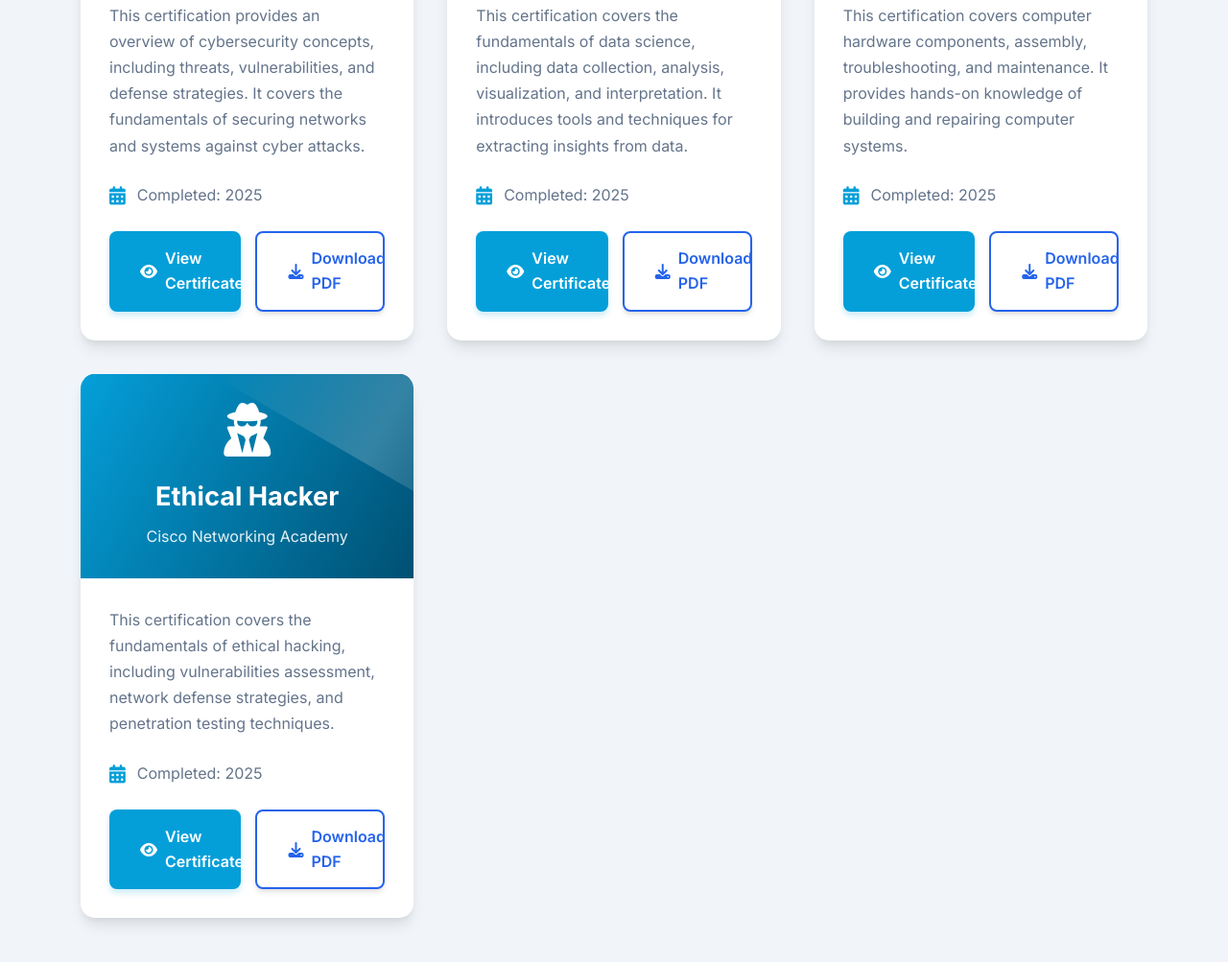
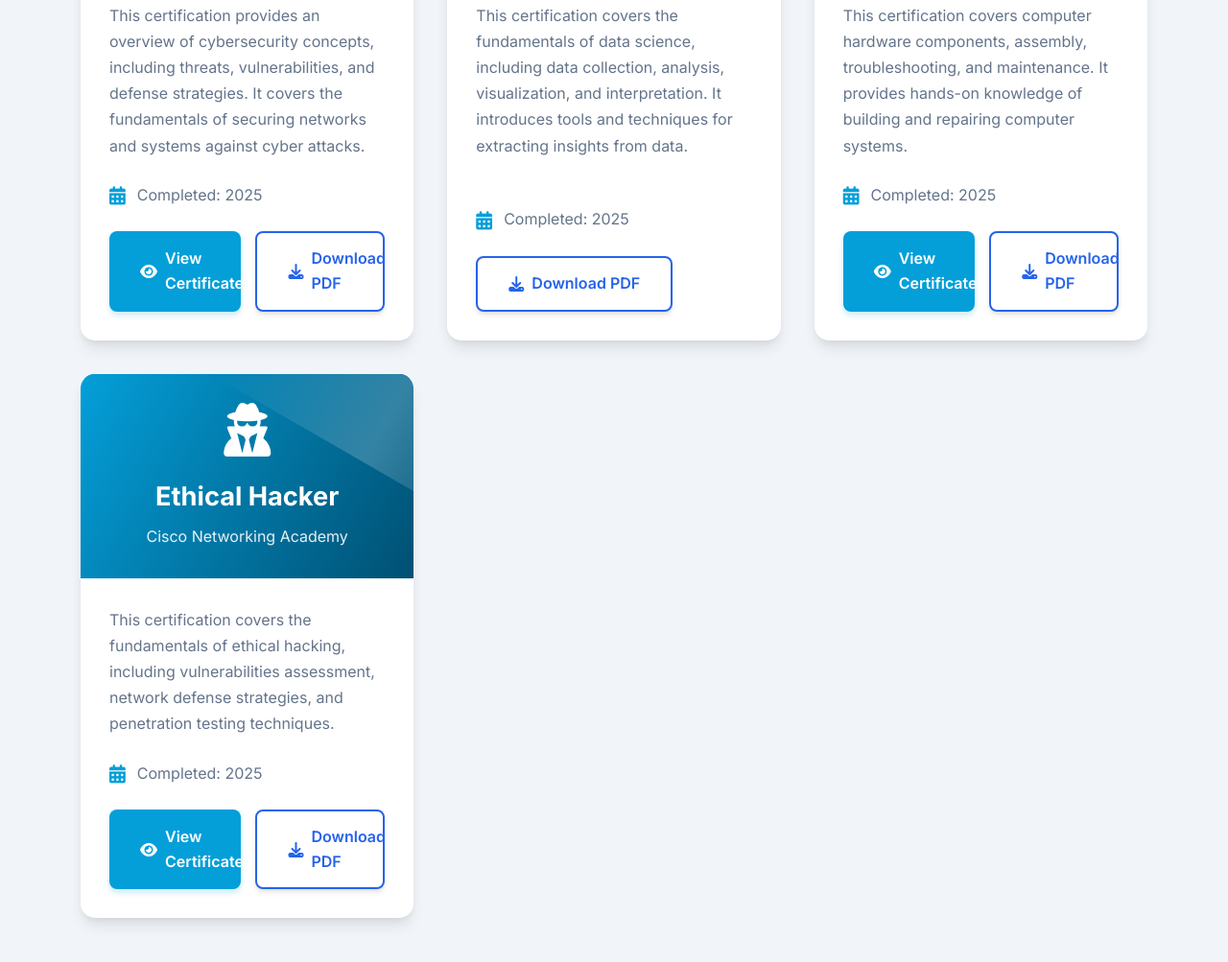
Before and after one commit to Bafana4949/Bafana_Portfolio, a plain HTML site: page index.html in a window 1280 px wide. Shown: the part 3291-4294 px from the top of the page at 96% size. Drawn offline with Linux system fonts and the light colour scheme.

Commit message:
Update index.html

```diff
--- a/index.html
+++ b/index.html
@@ -1552,7 +1552,7 @@
                             <span>Completed: 2025</span>
                         </div>
                         <div class="certification-actions">
-                            <a href="Intro_Data_Science.pdf" class="btn btn-cisco"><i class="fas fa-eye"></i> View Certificate</a>
+
                             <a href="Intro_Data_Science.pdf" class="btn btn-outline"><i class="fas fa-download"></i> Download PDF</a>
                         </div>
                     </div>
```
